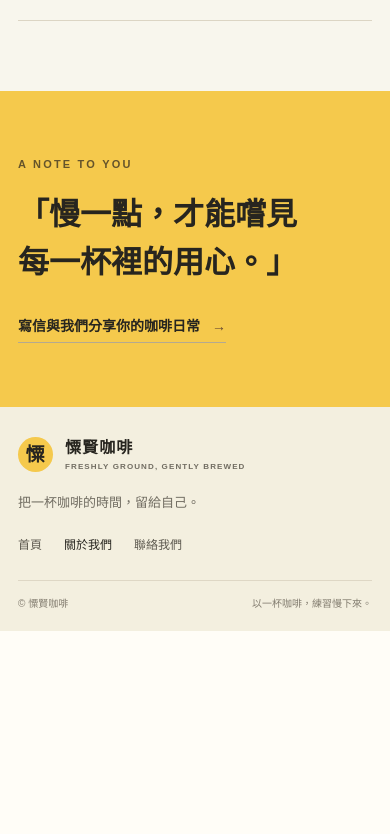
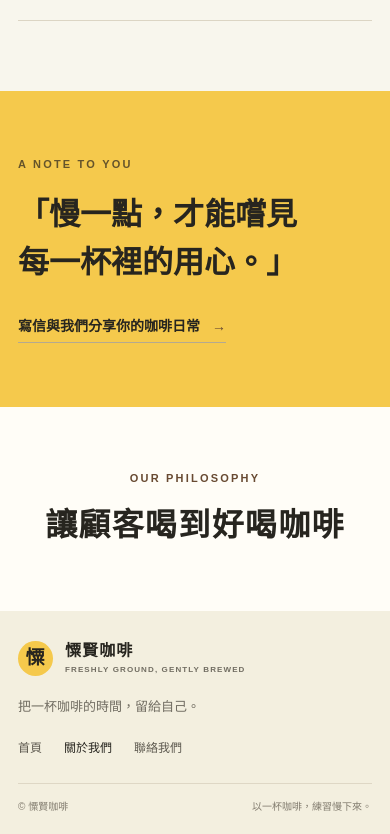
Before and after one commit to larry123663/WebPage_11525239, a plain HTML site: page pages/about.html in a window 390 px wide. Shown: the part 1862-2696 px from the top of the page. Before the commit the page ends 2493 px from the top, so only its background shows below. Drawn offline with Linux system fonts and the light colour scheme.

Commit message:
新增關於我們頁面的哲學部分，並為其添加相應的樣式，提升內容的可讀性與視覺效果

```diff
--- a/pages/about.html
+++ b/pages/about.html
@@ -17,6 +17,7 @@
     <section class="section story-section"><div class="container story-grid"><p class="eyebrow">OUR STORY</p><div><h2>從新鮮研磨，<br>到溫柔沖煮。</h2><p>一杯咖啡的風味，從咖啡豆開始，也在沖煮的每個細節裡慢慢展開。憟賢咖啡以「新鮮研磨、細心沖煮」作為日常準則，希望每一杯都能保有咖啡原有的香氣與層次。</p><p>我們不急著替咖啡下定義，而是邀請你用自己的步調感受它：聞一聞香氣、嚐一口風味，讓這段短短的時間回到自己手上。</p></div></div></section>
     <section class="section values-section"><div class="container"><div class="section-heading"><div><p class="eyebrow">WHAT MATTERS</p><h2>我們在意的三件小事</h2></div><p>把心意放進看似平常的細節裡。</p></div><div class="value-list"><article><span>01</span><div><h3>新鮮</h3><p>從研磨開始，讓咖啡香氣在沖煮前充分展開。</p></div><span class="value-mark" aria-hidden="true">✳</span></article><article><span>02</span><div><h3>細心</h3><p>留心沖煮的節奏，讓風味清楚呈現，口感平衡舒服。</p></div><span class="value-mark" aria-hidden="true">✳</span></article><article><span>03</span><div><h3>從容</h3><p>咖啡不只是提神，也可以是給自己的一段安靜時間。</p></div><span class="value-mark" aria-hidden="true">✳</span></article></div></div></section>
     <section class="quote-section"><div class="container"><p class="eyebrow">A NOTE TO YOU</p><blockquote>「慢一點，才能嚐見<br>每一杯裡的用心。」</blockquote><a class="text-link" href="contact.html">寫信與我們分享你的咖啡日常 <span aria-hidden="true">→</span></a></div></section>
+    <section class="about-philosophy" aria-labelledby="about-philosophy-title"><div class="container"><p class="eyebrow">OUR PHILOSOPHY</p><h2 id="about-philosophy-title">讓顧客喝到好喝咖啡</h2></div></section>
   </main>
   <footer class="site-footer"><div class="container footer-main"><a class="brand footer-brand" href="index.html"><span class="brand-mark" aria-hidden="true">憟</span><span>憟賢咖啡<small>FRESHLY GROUND, GENTLY BREWED</small></span></a><p>把一杯咖啡的時間，留給自己。</p><nav aria-label="頁尾導覽"><a href="index.html">首頁</a><a href="about.html" aria-current="page">關於我們</a><a href="contact.html">聯絡我們</a></nav></div><div class="container footer-bottom"><span>© 憟賢咖啡</span><span>以一杯咖啡，練習慢下來。</span></div></footer>
 </body>
--- a/pages/assets/css/site.css
+++ b/pages/assets/css/site.css
@@ -121,6 +121,9 @@ h1 { margin-bottom: 24px; font-size: clamp(42px, 5.6vw, 68px); font-weight: 700;
 .value-list h3 { margin: 0 0 5px; font-size: 20px; }
 .value-list p { margin: 0; color: var(--muted); font-size: 14px; }
 .value-mark { color: #c4a348; font-size: 24px; text-align: center; }
+.about-philosophy { padding: 78px 0; background: var(--cream); text-align: center; }
+.about-philosophy .eyebrow { margin-bottom: 12px; }
+.about-philosophy h2 { margin: 0; font-size: clamp(30px, 3.7vw, 44px); line-height: 1.5; }
 .quote-section { padding: 88px 0; background: var(--yellow); }
 .quote-section blockquote { margin: 0 0 25px; font-family: "Noto Serif TC", serif; font-size: clamp(32px, 4vw, 48px); font-weight: 700; line-height: 1.55; }
 .quote-section .eyebrow { color: #65542b; }
@@ -189,6 +192,8 @@ h1 { margin-bottom: 24px; font-size: clamp(42px, 5.6vw, 68px); font-weight: 700;
   .about-art, .contact-art { min-height: 270px; }
   .story-section { padding-bottom: 55px; }
   .values-section { padding-top: 62px; }
+  .about-philosophy { padding: 62px 0; }
+  .about-philosophy h2 { font-size: 32px; }
   .value-list article { grid-template-columns: 38px 1fr 24px; gap: 12px; }
   .quote-section { padding: 64px 0; }
   .quote-section blockquote { font-size: 31px; }
```
